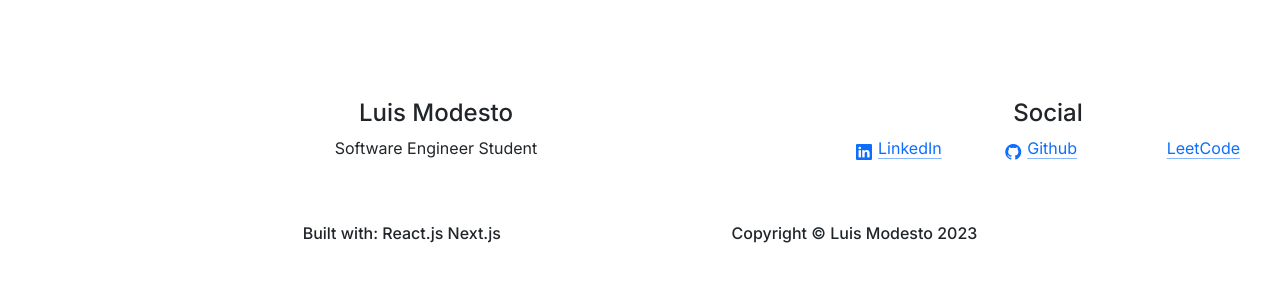
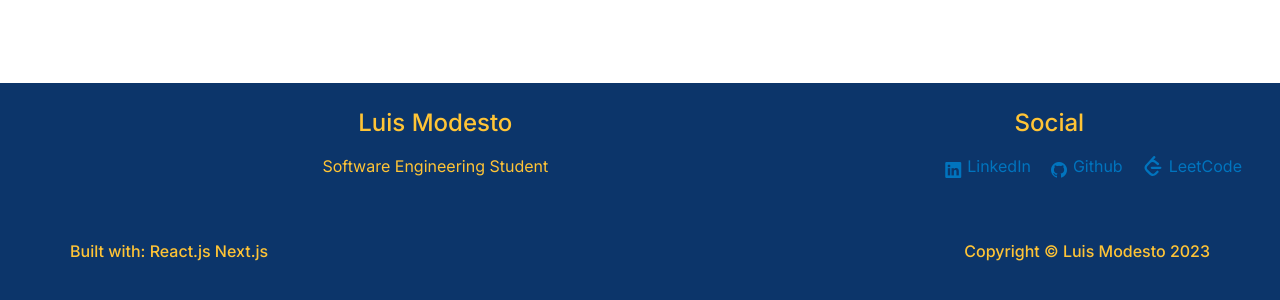
Before and after one commit to RepellantHail/RepellantHail.github.io, a Next.js app: page / in a window 1280 px wide. Shown: the part 774-1074 px from the top of the page. Built offline with nearby package versions, Linux system fonts and the light colour scheme.

Commit message:
fixed footer styling

```diff
--- a/src/app/Footer.js
+++ b/src/app/Footer.js
@@ -1,14 +1,17 @@
+
+import styles from './page.module.css'
+
 export default function Footer() {
     return (
-        <div className="container-fluid text-center">
-            <div className="row m-3">
+        <div className={`container-fluid text-center ${styles.footer}`}>
+            <div className="row m-3 ">
                 <div className="col-8">
-                    <h4>Luis Modesto</h4>
-                    <p><i class="fa-solid fa-laptop-code"></i> Software Engineer Student</p>
+                    <h4  className='mb-3'>Luis Modesto</h4>
+                    <p><i class="fa-solid fa-laptop-code"></i> Software Engineering Student</p>
                 </div>
-                <div className="col-4" >
-                    <h4>Social</h4>
-                    <div className="d-flex justify-content-between">
+                <div className="col-4 " >
+                    <h4  className='mb-3'>Social</h4>
+                    <div className="d-flex justify-content-end">
                         <a className="icon-link" href="https://www.linkedin.com/in/jearim-modesto/">
                             <i class="bi bi-linkedin"> </i>
                             LinkedIn
@@ -17,7 +20,7 @@ export default function Footer() {
                             <i class="bi bi-github"> </i>
                             Github
                         </a>
-                        <a className="icon-link" href="https://github.com/RepellantHail">
+                        <a className="icon-link" href="https://leetcode.com/a20310068/">
                             <img src='./leetcode.svg' alt="My SVG" style={{ margin: 0, width: 20, height: 20}}/>
                             LeetCode
                         </a>
@@ -25,7 +28,7 @@ export default function Footer() {
                 </div>
             </div>
             <div className="row m-5">
-                <div className="col d-flex justify-content-evenly">
+                <div className="col d-flex justify-content-between">
                     <h6>Built with: <i class="fa-brands fa-react"></i> React.js  Next.js </h6>
                     <h6>Copyright © Luis Modesto 2023 </h6>
                 </div>
--- a/src/app/globals.css
+++ b/src/app/globals.css
@@ -38,6 +38,11 @@
   --callout-border-rgb: 172, 175, 176;
   --card-rgb: 180, 185, 188;
   --card-border-rgb: 131, 134, 135;
+
+  --color-footer: 255, 196, 54;
+  --background-footer: 12, 53, 106;
+  --icon-color: 1, 116 , 190;
+  --underline-color: 255, 240, 206;
 }
 
 @media (prefers-color-scheme: dark) {
@@ -97,10 +102,19 @@ body {
     rgb(var(--background-start-rgb)); */
 }
 
-/* a {
-  color: inherit;
+a {
   text-decoration: none;
-} */
+  margin-left: 20px;
+}
+
+a:link{
+  text-decoration: none;
+}
+
+a:hover{
+  color: rgb(var(--underline-color));
+  text-decoration: underline;
+}
 
 @media (prefers-color-scheme: dark) {
   html {
--- a/src/app/page.module.css
+++ b/src/app/page.module.css
@@ -5,14 +5,6 @@
   align-items: center;
   padding: 6rem;
   min-height: 100vh;
-}
-.icon-link{
-  text-decoration: none;
-}
-
-.icon-link:hover{
-  color: inherit;
-  text-decoration: underline;
 }
 
 .description {
@@ -235,3 +227,21 @@
     transform: rotate(0deg);
   }
 }
+
+.footer{
+  color: rgb(var(--color-footer));
+  background-color: rgba(var(--background-footer));
+  padding: 10px;
+}
+
+.footer i{
+  color: rgb(var(--icon-color));
+}
+
+.footer svg{
+  color: red;
+}
+
+.footer a{
+  color: rgb(var(--icon-color));
+}
```
Also changed, not shown: public/leetcode.svg.
